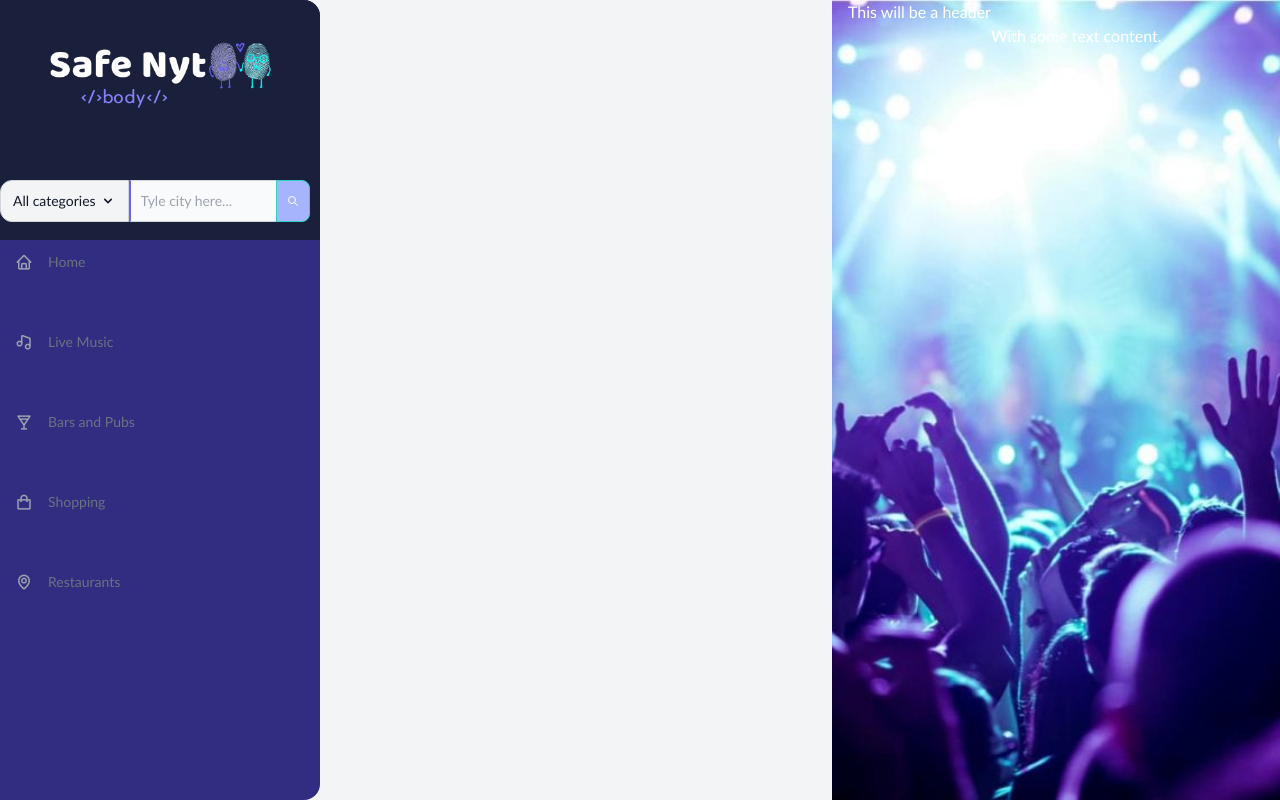
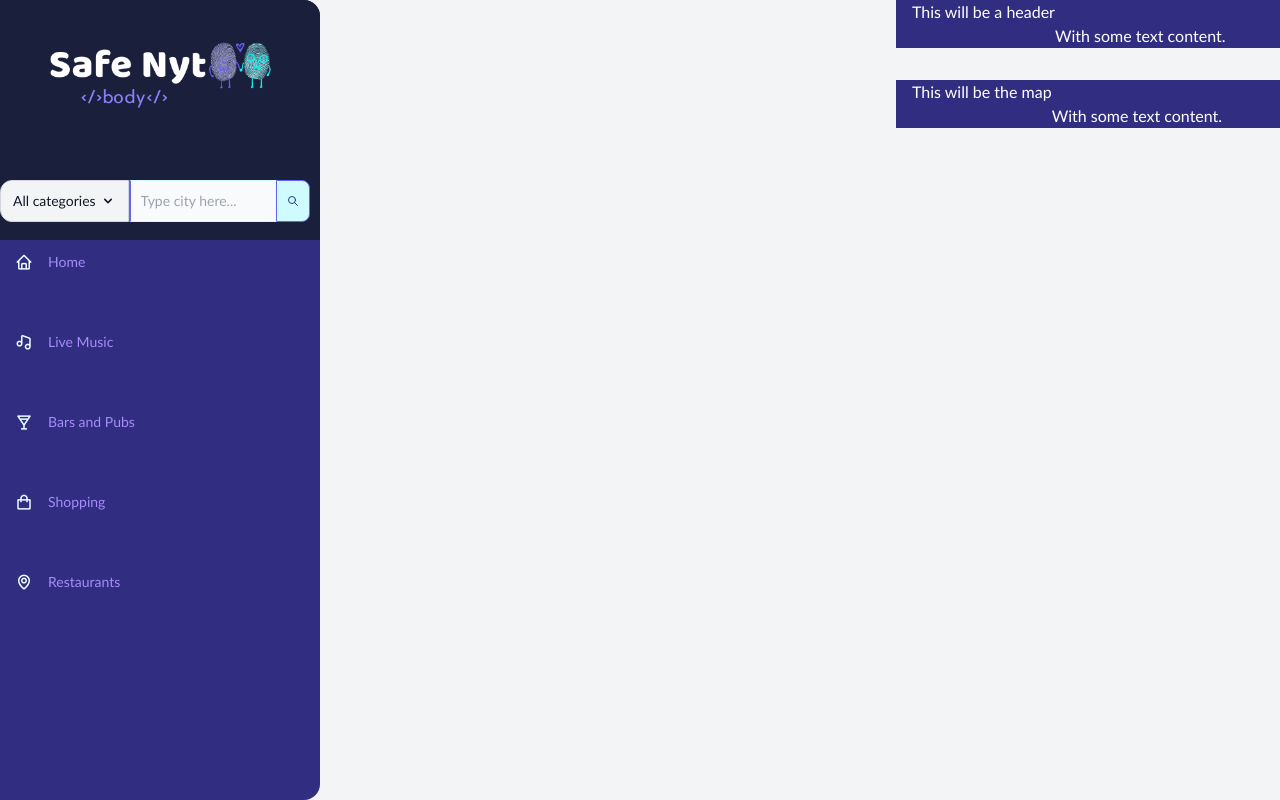
Before and after one commit to ceca24/Project-Safe-Nyt, a plain HTML site: page index.html in a window 1280 px wide. Drawn offline with nearby package versions, Linux system fonts and the light colour scheme; files that its build step writes are made by us from their sources.

Commit message:
made two containers.

```diff
--- a/index.html
+++ b/index.html
@@ -10,7 +10,9 @@
     <link rel="stylesheet" href="https://unpkg.com/boxicons@2.0.7/css/boxicons.min.css" />
     <title>Safe Nyt: </title>
 </head>
-<body>
+<body class="bg-[url('/assets/nightlife3.jpg')] bg-cover bg-no-repeat bg-center bg-top backdrop-blur-sm">
+
+     <!--top of the sidenav with logo-->
     <div class="min-h-screen flex flex-row bg-gray-100">
         <div class="flex flex-col w-80 bg-indigo-900 rounded-r-2xl overflow-hidden">
           <div class="flex items-center justify-center h-40 shadow-md">
@@ -19,6 +21,7 @@
           </div>
           <ul class="flex flex-col py-5">
 <form>
+
   <div class="flex">
       <label for="search-dropdown" class="mb-2 text-sm font-medium text-gray-900 sr-only dark:text-gray-300">Your Email</label>
          <button id="dropdown-button" data-dropdown-toggle="dropdown" class="flex-shrink-0 z-10 inline-flex items-center py-2.5 px-3 text-sm font-medium text-center
@@ -33,7 +36,7 @@
       margin: 0px; transform: translate(0px, 10px);">
           <ul class="py-1 text-sm text-gray-700 dark:text-gray-200" aria-labelledby="dropdown-button">
           <li>
-              <button type="button" class="inline-flex py-2 px-4 w-full hover:bg-gray-100 dark:hover:bg-gray-600 dark:hover:text-white">Live Music</button>
+              <button type="button" class="inline-flex py-2 px-4 w-full hover:bg-gray-100 dark:hover:bg-cyan-100 dark:hover:text-white">Live Music</button>
           </li>
           <li>
               <button type="button" class="inline-flex py-2 px-4 w-full hover:bg-gray-100 dark:hover:bg-gray-600 dark:hover:text-white">Bars and Pubs</button>
@@ -46,44 +49,52 @@
           </li>
           </ul>
       </div>
+
       <div class="relative w-full">
           <input type="search" id="search-dropdown" class="block p-2.5 w-40 z-20 text-sm text-gray-900 bg-gray-50 rounded-r-lg border-l-indigo-500
-          border-l-2 border border-gray-300 focus:ring-blue-500 focus:border--500 dark:bg-gray-700 dark:border-l-gray-700  dark:border-gray-600
-          dark:placeholder-gray-400 dark:text-white dark:focus:border-blue=-500" placeholder="Tyle city here..." required="">
-          <button type="submit" class="absolute top-0 right-2.5 p-2.5 text-sm font-medium text-white bg-indigo-300 rounded-r-lg border border-teal-400 hover:bg-teal-200 focus:ring-4 focus:outline-none focus:ring-blue-300 dark:bg-blue-600 dark:hover:bg-blue-700 dark:focus:ring-blue-800">
+          border-l-2 border border-cyan-100 focus:ring-blue-500 focus:border--500 dark:bg-gray-700 dark:border-l-indigo-500   dark:border-indigo-500
+          dark:placeholder-cyan-50 dark:text-white dark:focus:border-blue=-500" placeholder="Type city here..." required="">
+          <button type="submit" class="absolute top-0 right-2.5 p-2.5 text-sm font-medium text-blue-900 bg-cyan-100 rounded-r-lg border
+          border-indigo-500  hover:bg-violet-400 focus:ring-4 focus:outline-none focus:ring-blue-300 dark:bg-blue-600 dark:hover:bg-blue-700 dark:focus:ring-blue-800">
               <svg aria-hidden="true" class="w-3 h-5" fill="none" stroke="currentColor" viewBox="0 0 24 24" xmlns="http://www.w3.org/2000/svg"><path stroke-linecap="round" stroke-linejoin="round" stroke-width="2" d="M21 21l-6-6m2-5a7 7 0 11-14 0 7 7 0 0114 0z"></path></svg>
               <span class="sr-only">Search</span>
           </button>
       </div>
   </div>
 </form>
+         <!--sidenav-->
 <li>
-              <a href="/index.html" class="flex flex-row items-center h-20 transform hover:translate-x-5 transition-transform ease-in duration-200 text-gray-500 hover:text-gray-800">
-                <span class="inline-flex items-center justify-center h-12 w-12 text-lg text-gray-400"><i class="bx bx-home"></i></span>
+              <a href="/index.html" class="flex flex-row items-center h-20 transform hover:translate-x-5 transition-transform ease-in duration-200
+              text-violet-400 hover:text-cyan-100">
+                <span class="inline-flex items-center justify-center h-12 w-12 text-lg text-cyan-50"><i class="bx bx-home"></i></span>
                 <span class="text-sm font-medium">Home</span>
               </a>
             </li>
             <li>
-              <a href="https://tinyurl.com/musicnearme" class="flex flex-row items-center h-20 transform hover:translate-x-5 transition-transform ease-in duration-200 text-gray-500 hover:text-gray-800">
-                <span class="inline-flex items-center justify-center h-12 w-12 text-lg text-gray-400"><i class="bx bx-music"></i></span>
+              <a href="https://tinyurl.com/musicnearme" class="flex flex-row items-center h-20 transform hover:translate-x-5 transition-transform ease-in duration-200
+              text-violet-400 hover:text-cyan-100">
+                <span class="inline-flex items-center justify-center h-12 w-12 text-lg text-cyan-50"><i class="bx bx-music"></i></span>
                 <span class="text-sm font-medium">Live Music</span>
               </a>
             </li>
             <li>
-              <a href="https://tinyurl.com/barsandpubsnearme" class="flex flex-row items-center h-20 transform hover:translate-x-5 transition-transform ease-in duration-200 text-gray-500 hover:text-gray-800">
-                <span class="inline-flex items-center justify-center h-12 w-12 text-lg text-gray-400"><i class="bx bx-drink"></i></span>
+              <a href="https://tinyurl.com/barsandpubsnearme" class="flex flex-row items-center h-20 transform hover:translate-x-5 transition-transform ease-in duration-200
+               text-violet-400 hover:text-cyan-100">
+                <span class="inline-flex items-center justify-center h-12 w-12 text-lg text-cyan-50"><i class="bx bx-drink"></i></span>
                 <span class="text-sm font-medium">Bars and Pubs</span>
               </a>
             </li>
             <li>
-              <a href="https://tinyurl.com/shoppingnearme" class="flex flex-row items-center h-20 transform hover:translate-x-5 transition-transform ease-in duration-200 text-gray-500 hover:text-gray-800">
-                <span class="inline-flex items-center justify-center h-12 w-12 text-lg text-gray-400"><i class="bx bx-shopping-bag"></i></span>
+              <a href="https://tinyurl.com/shoppingnearme" class="flex flex-row items-center h-20 transform hover:translate-x-5 transition-transform ease-in duration-200
+              text-violet-400 hover:text-cyan-100">
+                <span class="inline-flex items-center justify-center h-12 w-12 text-lg text-cyan-50"><i class="bx bx-shopping-bag"></i></span>
                 <span class="text-sm font-medium">Shopping</span>
               </a>
             </li>
             <li>
-              <a href="https://tinyurl.com/restaurantssnearme" class="flex flex-row items-center h-20 transform hover:translate-x-5 transition-transform ease-in duration-200 text-gray-500 hover:text-gray-800">
-                <span class="inline-flex items-center justify-center h-12 w-12 text-lg text-gray-400"><i class="bx bx-map"></i></span>
+              <a href="https://tinyurl.com/restaurantssnearme" class="flex flex-row items-center h-20 transform hover:translate-x-5 transition-transform ease-in duration-200
+               text-violet-400 hover:text-cyan-100">
+                <span class="inline-flex items-center justify-center h-12 w-12 text-lg text-cyan-50"><i class="bx bx-map"></i></span>
                 <span class="text-sm font-medium">Restaurants</span>
               </a>
             </li>
@@ -91,18 +102,27 @@
         </div>
       </div>
 
+   <!--header with map section underneath-->
+   <div class="container mx-auto absolute top-0 right-0
+   h-100px flex flex-row
+   px-4 border-l-indigo-500 bg-indigo-900
+   max-w-sm object-cover object-right-top
+   text-white">
+    <h1>This will be a header</h1>
+    <br>
+  With some text content.</p>
+  </div>
+  <div class="container mx-auto absolute top-20 right-0
+  h-100px flex flex-row
+  px-4 border-l-indigo-500 bg-indigo-900
+  max-w-sm object-cover object-bottom-right
+  text-white">
+   <h1>This will be the map</h1>
+   <br>
+ With some text content.</p>
+ </div>
 
-    <div class="container mx-auto absolute top-0 right-0
-     min-h-screen flex flex-row
-     px-4 border-l-indigo-500
-     bg-[url('/assets/nightlife3.jpg')] bg-cover bg-no-repeat bg-center bg-top
-
-     max-w-md object-fill object-right-top
-     text-white">
-      <h1>This will be a header</h1>
-      <br>
-    With some text content.</p>
-    </div>
+   <!--footer with testimonials-->
 
 
     <script src="https://cdn.tailwindcss.com"></script>
```
